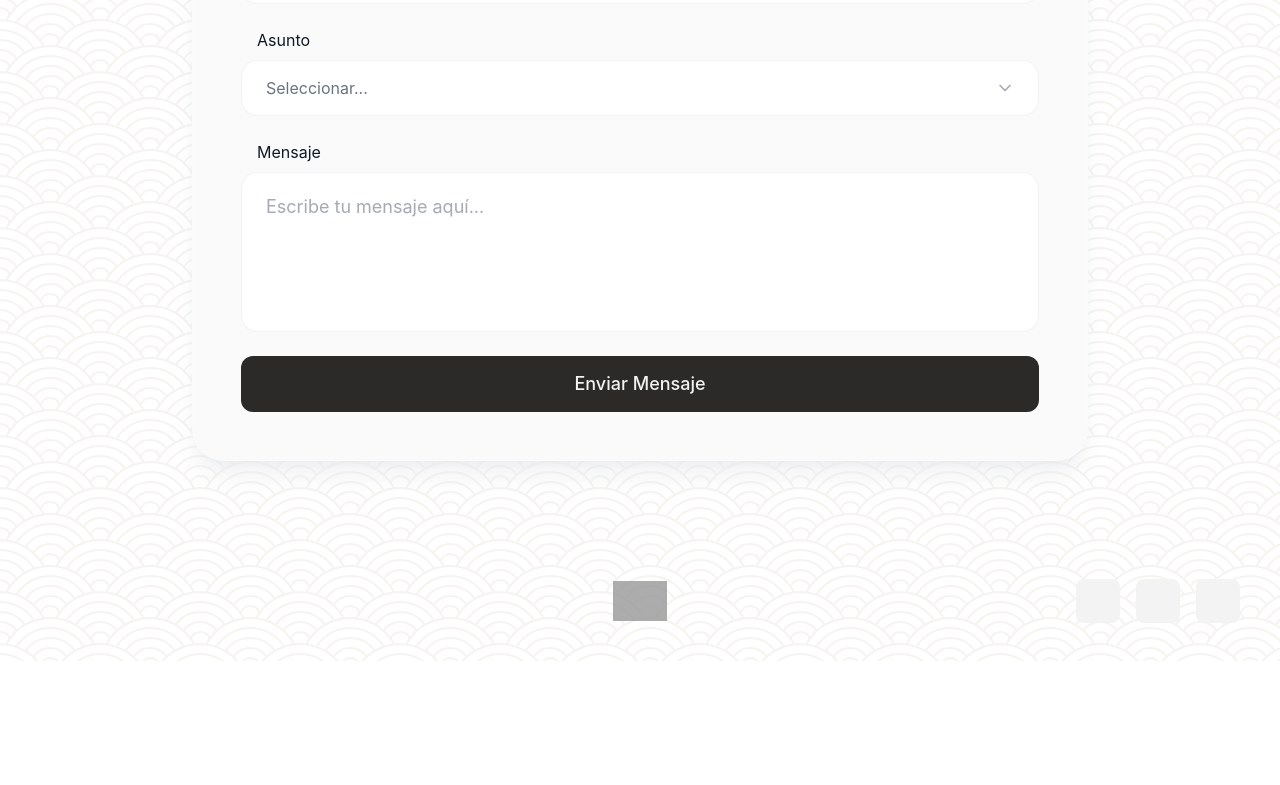
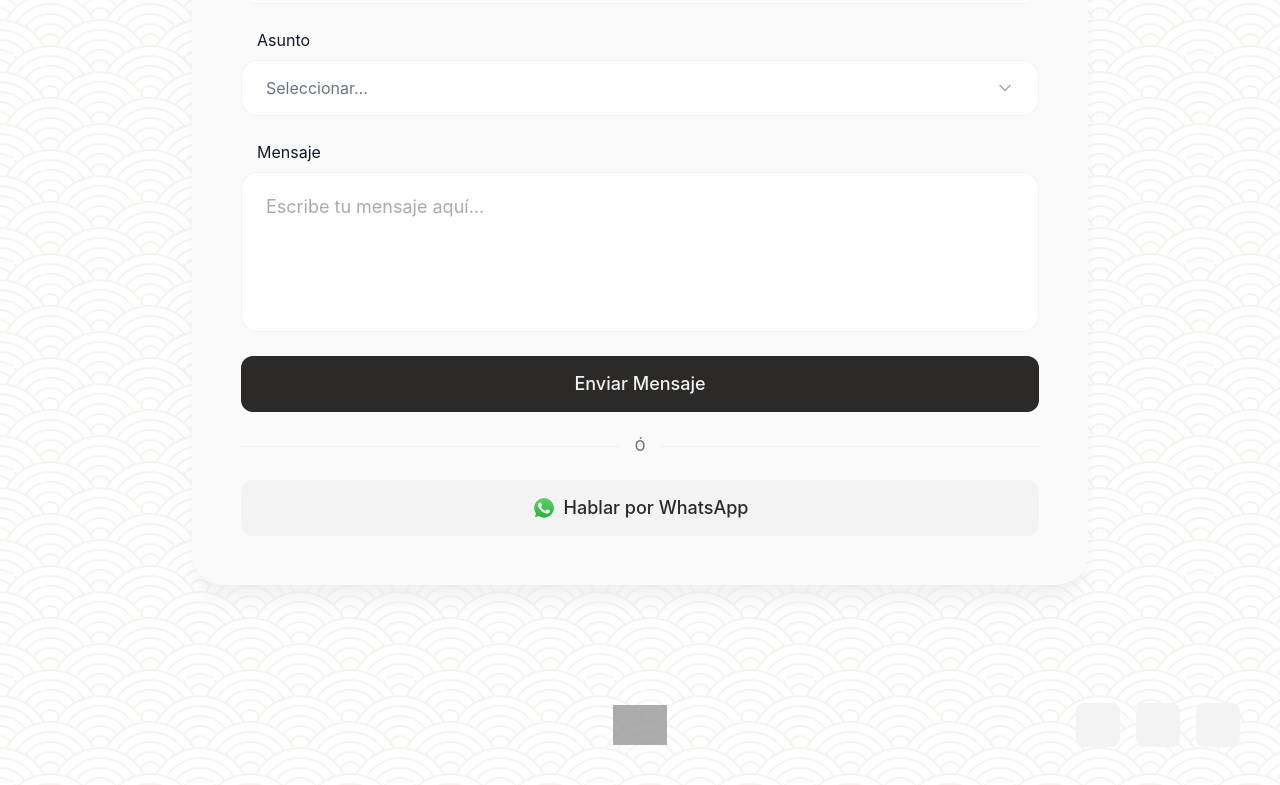
Before and after one commit to franciscobuchini/KatanaGin, a React (Vite) app: page /contacto in a window 1280 px wide. Shown: the part 721-1506 px from the top of the page. Before the commit the page ends 1382 px from the top, so only its background shows below. Built offline with nearby package versions, Linux system fonts and the light colour scheme; grey boxes are pictures that could not be loaded; some icons are missing.

Commit message:
botón whatsapp

```diff
--- a/src/components/Button.tsx
+++ b/src/components/Button.tsx
@@ -9,6 +9,7 @@ interface ButtonProps {
   children?: ReactNode;
   variant?: ButtonVariant;
   size?: ButtonSize;
+  type?: 'button' | 'submit' | 'reset';
   icon?: string;
   hoverIcon?: string;
   onClick?: () => void;
@@ -20,6 +21,7 @@ function Button({
   children,
   variant = 'primary',
   size = 'md',
+  type = 'submit',
   icon,
   hoverIcon,
   onClick,
@@ -71,6 +73,7 @@ function Button({
 
   return (
     <button
+      type={type}
       onClick={onClick}
       className={finalClasses}
       disabled={disabled}
--- a/src/pages/Contacto.tsx
+++ b/src/pages/Contacto.tsx
@@ -142,6 +142,23 @@ function Contacto() {
           >
             {loading ? 'Enviando...' : 'Enviar Mensaje'}
           </Button>
+
+          <div className="flex items-center gap-4 w-full">
+            <div className="h-px flex-1 bg-border/50"></div>
+            <span className="text-muted text-sm font-medium uppercase">ó</span>
+            <div className="h-px flex-1 bg-border/50"></div>
+          </div>
+
+          <Button
+            type="button"
+            variant="secondary"
+            size="lg"
+            className="w-full"
+            icon="logos:whatsapp-icon"
+            onClick={() => window.open('https://wa.me/5493424666830', '_blank', 'noopener,noreferrer')}
+          >
+            <span className="hidden md:inline">Hablar por </span>WhatsApp
+          </Button>
         </form>
       </Card>
     </PageContainer>
```
